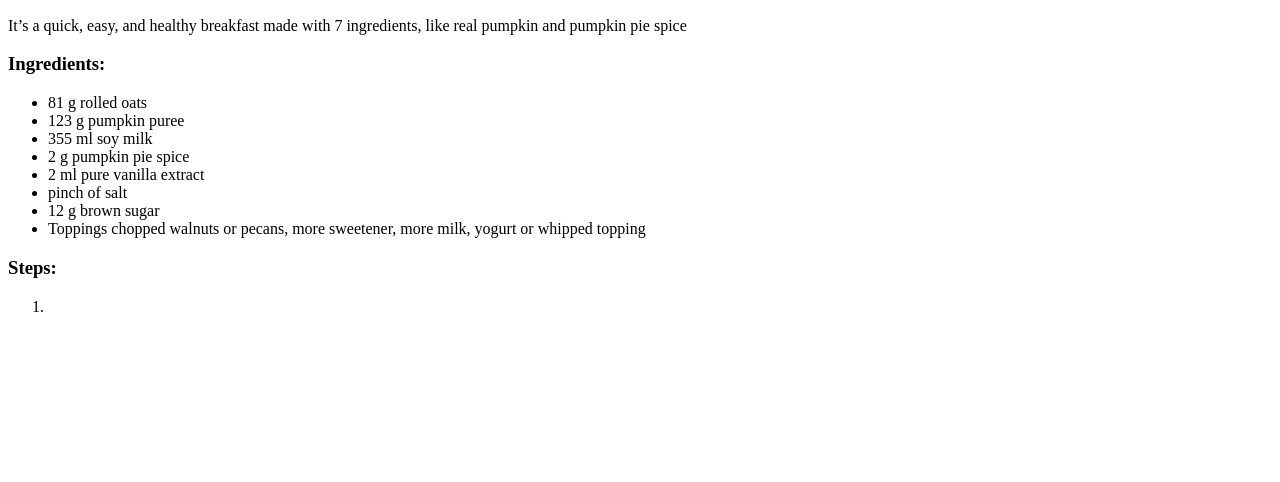
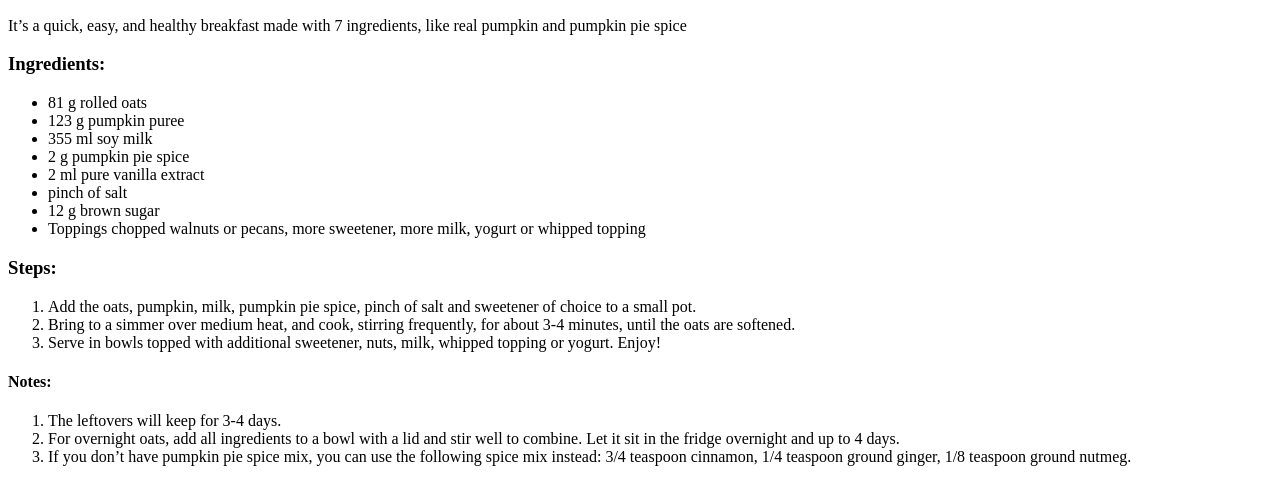
Before and after one commit to iv-ek/odin-recipes, a plain HTML site: page recipes/pumpkin-oatmeal.html in a window 1280 px wide. Shown: the part 534-1016 px from the top of the page. Before the commit the page ends 866 px from the top, so only its background shows below. Drawn offline with Linux system fonts and the light colour scheme.

Commit message:
Add step and notes to pumpkin-oatmeal.html

```diff
--- a/recipes/pumpkin-oatmeal.html
+++ b/recipes/pumpkin-oatmeal.html
@@ -23,7 +23,15 @@
             </ul>
         <h3>Steps:</h3>
             <ol>
-                <li></li>
+                <li>Add the oats, pumpkin, milk, pumpkin pie spice, pinch of salt and sweetener of choice to a small pot.</li>
+                <li>Bring to a simmer over medium heat, and cook, stirring frequently, for about 3-4 minutes, until the oats are softened.</li>
+                <li>Serve in bowls topped with additional sweetener, nuts, milk, whipped topping or yogurt. Enjoy!</li>
+            </ol>
+        <h4>Notes:</h4>
+            <ol>
+                <li>The leftovers will keep for 3-4 days.</li>
+                <li>For overnight oats, add all ingredients to a bowl with a lid and stir well to combine. Let it sit in the fridge overnight and up to 4 days.</li>
+                <li>If you don’t have pumpkin pie spice mix, you can use the following spice mix instead: 3/4 teaspoon cinnamon, 1/4 teaspoon ground ginger, 1/8 teaspoon ground nutmeg.</li>
             </ol>
     </body>
 </html>
```
